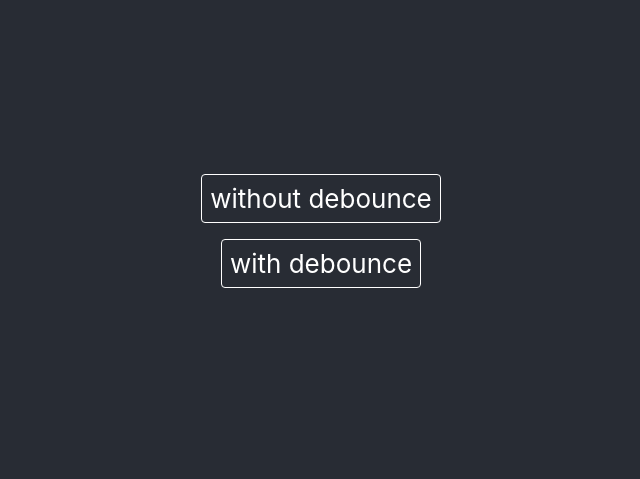
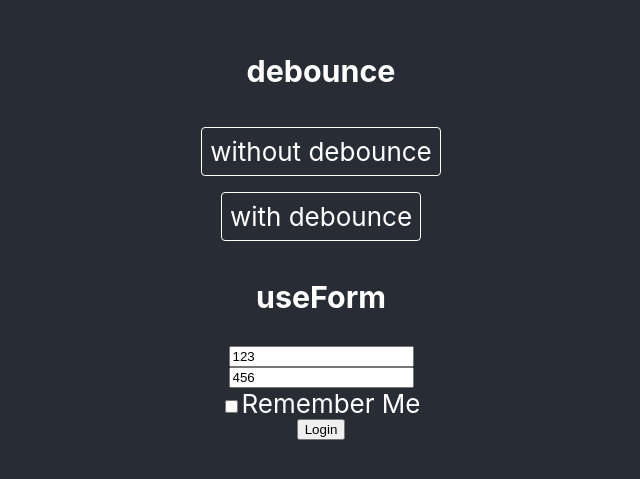
Before and after one commit to toddLiao469469/quizzes, a React (Create React App) app: page / in a window 1280 px wide. Shown: the part 169-648 px from the top of the page, without its empty margins (319-959 px from the left). Built offline with nearby package versions, Linux system fonts and the light colour scheme.

Commit message:
feat : useFrom

```diff
--- a/src/App.js
+++ b/src/App.js
@@ -1,14 +1,42 @@
-import logo from './logo.svg';
 import './App.css';
 import result from './result'
 import Button from './debounce/Button'
+import useForm from './useForm'
+
 function App() {
-  result();
+  const { handleChange, handleSubmit, values, errors } = useForm(
+    {
+      initialValues: { account: "123", password: "456", rememberMe: false },
+      validation: (values) => {
+        const errors = {}
+        if (!values.account) {
+          errors.account = "請輸入帳號"
+        } else if (!values.password) {
+          errors.password = "請輸入密碼"
+        }
+        return errors
+      },
+      onSubmit: (values) => console.table(values),
+    }
+  )
   return (
     <div className="App">
       <header className="App-header">
 
-      <Button />
+        <h3>debounce</h3>
+        <Button />
+
+        <h3>useForm</h3>
+        <input name="account" onChange={handleChange} value={values.account}
+          placeholder="Account" />
+        {errors?.account && (<div>{errors.account}</div>)}
+        <input name="password" onChange={handleChange} value={values.password}
+          placeholder="password" />
+        {errors?.password && (<div>{errors.password}</div>)}
+        <label><input type="checkbox" name="rememberMe" onChange={handleChange}
+          checked={values.rememberMe} />Remember Me</label>
+        <button onClick={handleSubmit}>Login</button>
+
       </header>
     </div>
   );
--- /dev/null
+++ b/src/useForm/index.js
@@ -0,0 +1,35 @@
+import { useState } from "react"
+
+
+
+const useForm = ({ initialValues, validation, onSubmit }) => {
+
+    const [values, setValues] = useState(initialValues)
+    const [errors, setErrors] = useState({})
+
+    const handleChange = (e) => {
+
+        if (e.target.hasOwnProperty('checked')) {
+            const { name, checked } = e.target
+            console.log('have', e.target.name)
+            setValues((prev) => { return { ...prev, [name]: checked, } })
+
+        } else {
+            const { name, value } = e.target
+            setValues((prev) => { return { ...prev, [name]: value, } })
+        }
+
+        setErrors({})
+
+    }
+
+    const handleSubmit = (e) => {
+        console.log('handleSubmit', validation(values))
+        setErrors(validation(values))
+
+        onSubmit()
+    }
+
+    return { values, handleChange, handleSubmit, errors }
+}
+export default useForm
```
